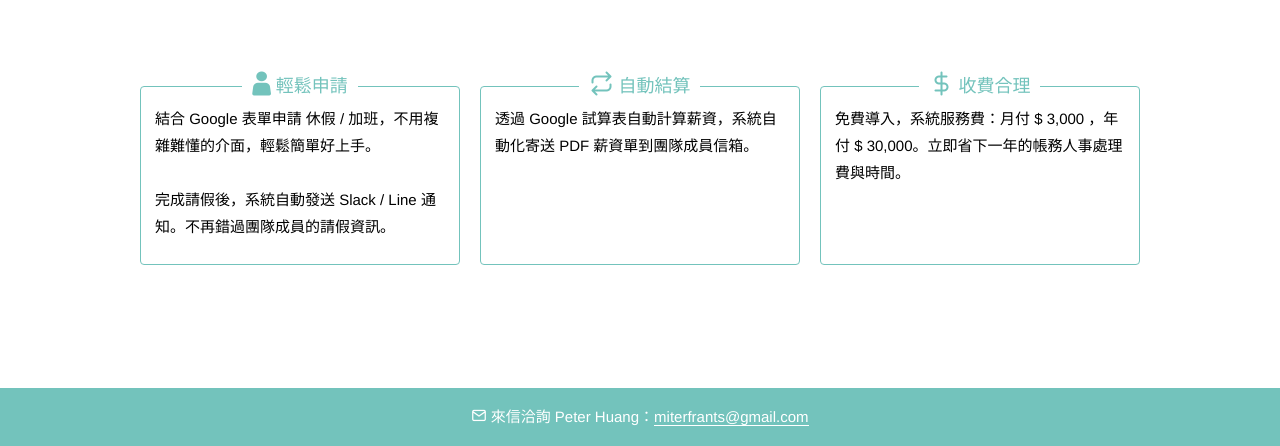
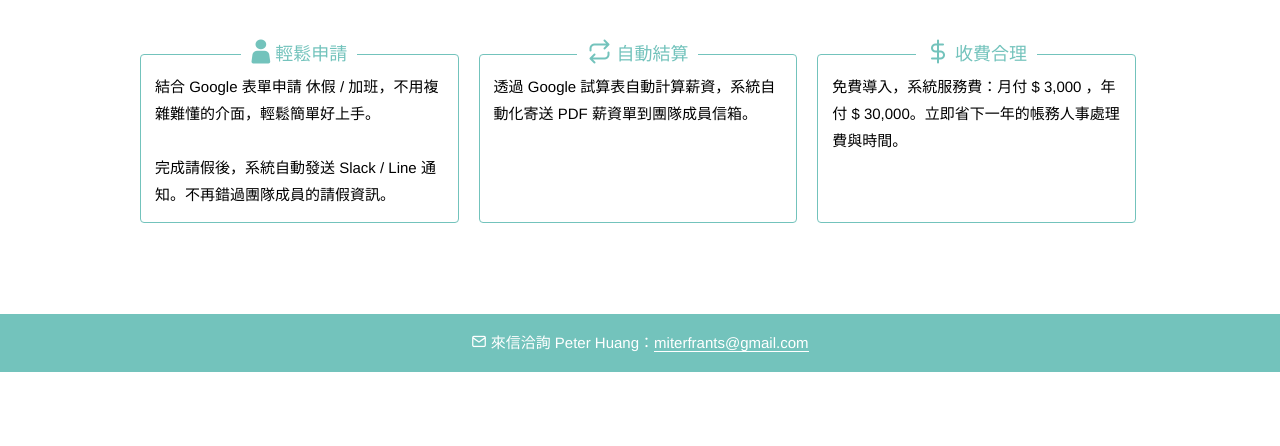
Before and after one commit to miterfrants/worktime, a website: page index.html in a window 1280 px wide. Shown: the part 428-874 px from the top of the page. After the commit the page ends 800 px from the top, so only its background shows below. Drawn offline with Linux system fonts and the light colour scheme; files whose address does not match are found by name.

Commit message:
update css

```diff
--- a/css/sass/_layout.scss
+++ b/css/sass/_layout.scss
@@ -6,17 +6,19 @@
 @import "compass/css3/transform";
 
 /*common s*/
-.block-3{
+.split{
+	display: flex;
 	> *{
-		float:left;
+		flex: 1;
 		margin-right: 20px;
 		&:last-child{
             margin-right: 0;
         }
 	}
 	&.m-break{
-		>*{
-			@include respond-to(mx767) {
+		@include respond-to(mx767) {
+			display: block;
+			>*{
 				width:100%;
 				margin-right: 0;
 				margin-bottom:20px;
@@ -27,41 +29,10 @@
 		}
 	}
 }
-
-.block-3{
-	>*{
-		@include calc (width,"( ( 100% - 40px ) / 3 )");
-    }
-}
-
-.wrap {
-    width:100%;
-    max-width: $min-wrap-width;
-}
-
-.wrap{
+.min-wrap{
+	width:100%;
+	max-width: $min-wrap-width;
 	margin: 0 auto;
-	@include respond-to(mx767) {
-        width: 95%;
-        @include calc(width, "( 100% - ( 15px * 2 ) )");
-        margin: 0 15px;
-    }
-}
-
-.max-wrap-full,.min-wrap-full,.max-wrap,.min-wrap{
-	width:100%;
-	margin: 0 auto;
-}
-
-.max-wrap-full,.max-wrap{
-    max-width: $max-wrap-width;
-}
-
-.min-wrap-full,.min-wrap{
-    max-width: $min-wrap-width;
-}
-
-.max-wrap,.min-wrap{
     @include respond-to(mx1024) {
 		//padding:0 10px;
 		padding:0 15px;
@@ -128,8 +99,8 @@ body{
 	}
 	section{
 		@include respond-to(min768) {
-        	@include calc(padding-top, "( ( 100vh - 604px ) / 2 )");
-        	@include calc(padding-bottom, "( ( 100vh - 604px ) / 2 )");
+        	@include calc(padding-top, "( ( 100vh - 668px ) / 2 )");
+        	@include calc(padding-bottom, "( ( 100vh - 668px ) / 2 )");
 		}
 	}
 	h2{
@@ -166,9 +137,6 @@ body{
 	    background: #fff;
 	    text-align: left;
 	    line-height: 180%;
-	    @include respond-to(min768) {
-			height: 193px;
-		}
 	    legend {
 		    margin-bottom: 5px;
 		    span{
@@ -176,7 +144,6 @@ body{
 		    	font-size: 24px;
 		    	vertical-align: text-bottom;
 		    }
-
 		}
 		.title{
 			color: $master-color;
--- a/index.html
+++ b/index.html
@@ -41,7 +41,7 @@
                 讓新創結省寶貴的時間並專注於事業發展。
             </div>
         </h2>
-        <div class="min-wrap block-3 m-break clear">
+        <div class="min-wrap split m-break clear">
             <fieldset class="fieldset-border">
                 <legend class="title master-color"><span class="icon-signin"></span>輕鬆申請</legend>
                 <div>
```
Also changed, not shown: css/css/all.css.
